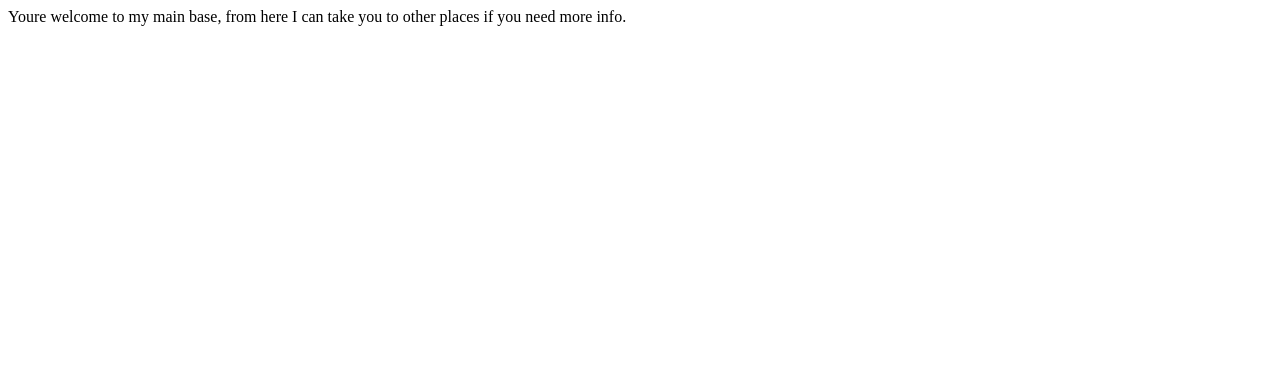
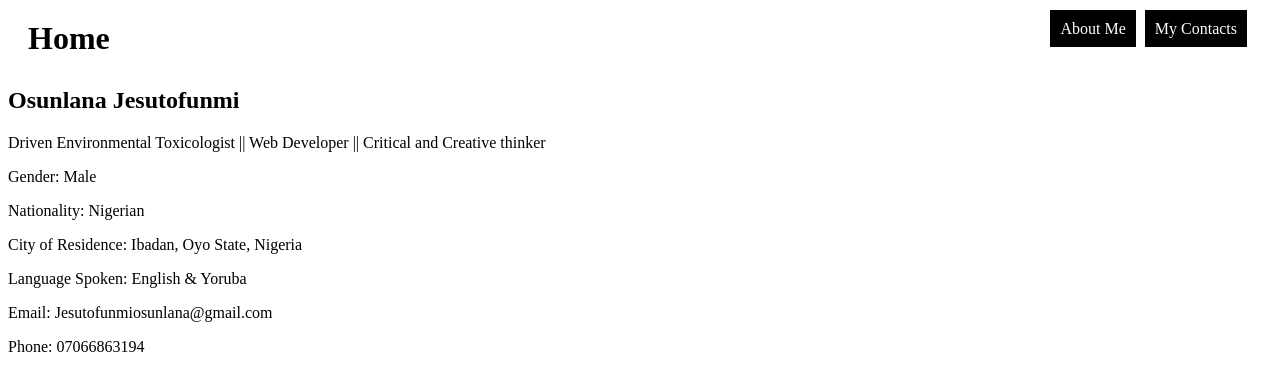
Before and after one commit to Bethpen/node-portfolio, a plain HTML site: page index.html in a window 1280 px wide. Drawn offline with Linux system fonts and the light colour scheme.

Commit message:
finalized

```diff
--- a/index.html
+++ b/index.html
@@ -4,9 +4,44 @@
     <meta charset="UTF-8">
     <meta http-equiv="X-UA-Compatible" content="IE=edge">
     <meta name="viewport" content="width=device-width, initial-scale=1.0">
-    <title>Document</title>
+    <style>
+        nav{
+            display: flex;
+            flex-direction: row;
+            justify-content: space-between;
+            margin: 10px;
+            padding: 10px;
+        }
+        a{
+            text-decoration: none;
+            color: white;
+            background-color: black;
+            padding: 10px;
+            margin-right: 5px;
+        }
+        .left{
+            font-weight: bolder;
+            font-size: xx-large;
+        }
+    </style>
+    <title>My portfolio</title>
 </head>
 <body>
-    Youre welcome to my main base, from here I can take you to other places if you need more info.
+    <nav>
+        <div class="left">Home</div>
+        <div class="right">
+            <a href="/about.html" class="nav-links">About Me</a>
+            <a href="/contact.html" class="nav-links">My Contacts</a>
+        </div>
+    </nav>
+    <h2>Osunlana Jesutofunmi</h2>
+    <p>Driven Environmental Toxicologist || Web Developer || Critical and Creative thinker</p>
+    <p>Gender: Male</p>
+    <p>Nationality: Nigerian</p>
+    <p>City of Residence: Ibadan, Oyo State, Nigeria</p>
+    <p> Language Spoken: English & Yoruba</p>
+    <p>Email: Jesutofunmiosunlana@gmail.com</p>
+    <p>Phone: 07066863194</p>
+
 </body>
 </html>
```
Also changed, not shown: about.html (+44 -2 lines), contact.html (+40 -2 lines), error.html (+2 -1 lines).
